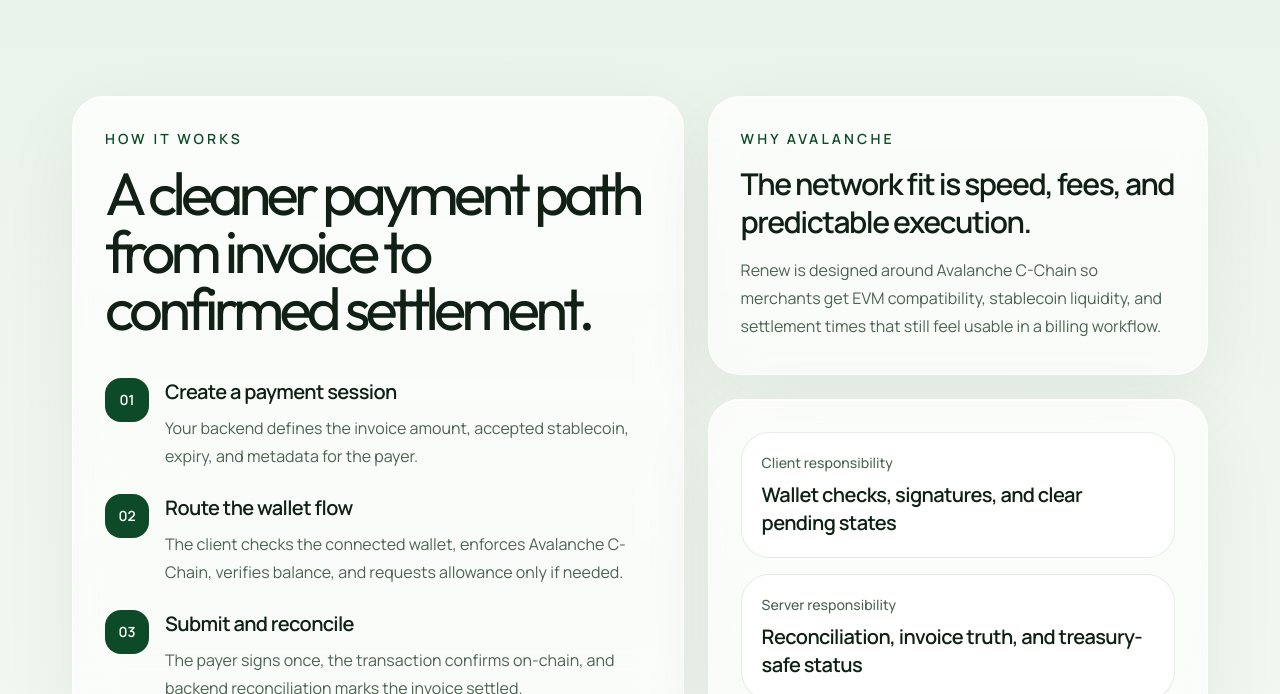
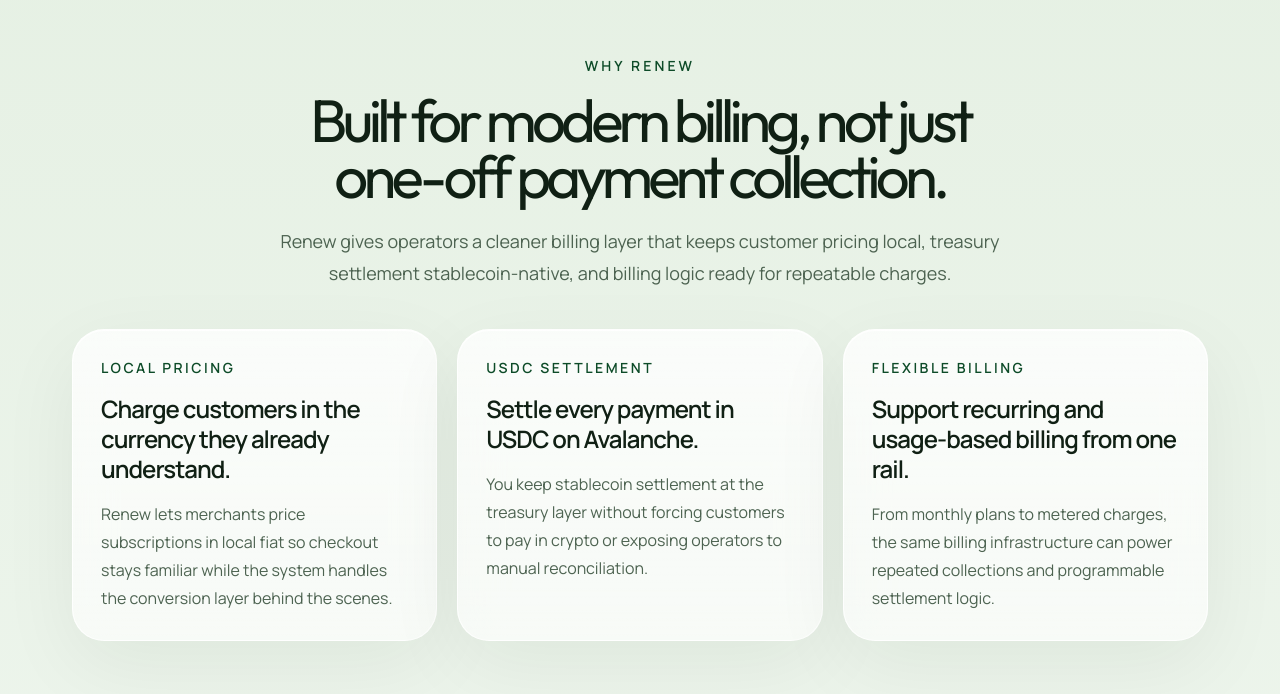
Before and after one commit to chigozzdevv/renew.sh, a Next.js app in the folder client/: page / in a window 1280 px wide. Shown: the part 2106-2800 px from the top of the page. Built offline with nearby package versions, Linux system fonts and the light colour scheme.

Commit message:
feat: add why renew section

```diff
--- a/client/app/page.tsx
+++ b/client/app/page.tsx
@@ -1,5 +1,6 @@
 import { Hero } from "@/components/landing/hero";
 import { Lead } from "@/components/landing/lead";
+import { WhyRenewSection } from "@/components/landing/product-section";
 import { BillingFlow } from "@/components/landing/billing-flow";
 import { Footer } from "@/components/landing/footer";
 import { Header } from "@/components/shared/header";
@@ -11,6 +12,7 @@ export default function Home() {
       <main>
         <Hero />
         <Lead />
+        <WhyRenewSection />
         <BillingFlow />
       </main>
       <Footer />
--- a/client/components/landing/lead.tsx
+++ b/client/components/landing/lead.tsx
@@ -43,7 +43,7 @@ export function Lead() {
   });
 
   return (
-    <section ref={sectionRef} className="relative min-h-[150svh] sm:min-h-[160svh] lg:min-h-[170svh]">
+    <section id="overview" ref={sectionRef} className="relative min-h-[150svh] sm:min-h-[160svh] lg:min-h-[170svh]">
       <div className="sticky top-[5.75rem] flex min-h-[calc(100svh-5.75rem)] items-start pt-6 sm:pt-8 lg:pt-10">
         <Container>
           <div className="mx-auto max-w-5xl">
--- a/client/components/landing/product-section.tsx
+++ b/client/components/landing/product-section.tsx
@@ -2,25 +2,29 @@ import { featureCards } from "@/lib/content";
 import { Container } from "@/components/ui/container";
 import { Reveal } from "@/components/ui/reveal";
 
-export function ProductSection() {
+export function WhyRenewSection() {
   return (
-    <section id="product" className="pb-24 pt-2">
+    <section id="why-renew" className="pb-24 pt-2 sm:pb-28">
       <Container>
-        <Reveal className="max-w-3xl">
+        <Reveal className="mx-auto max-w-3xl text-center">
           <p className="text-sm font-semibold uppercase tracking-[0.22em] text-[color:var(--brand)]">
-            Product surface
+            Why Renew
           </p>
           <h2 className="mt-4 font-display text-5xl leading-[0.94] tracking-[-0.08em] text-[color:var(--ink)] sm:text-6xl">
-            Built for the real billing path, not just the payment button.
+            Built for modern billing, not just one-off payment collection.
           </h2>
-          <p className="mt-5 max-w-2xl text-lg leading-8 text-[color:var(--muted)]">
-            The client is split around merchant operations, payer checkout, and a shared chain layer so the interface stays clean while settlement logic stays correct.
+          <p className="mt-5 text-lg leading-8 text-[color:var(--muted)]">
+            Renew gives operators a cleaner billing layer that keeps customer pricing local, treasury settlement stablecoin-native, and billing logic ready for repeatable charges.
           </p>
         </Reveal>
 
-        <div className="mt-10 grid gap-5 lg:grid-cols-3">
+        <div className="mt-10 grid gap-5 md:grid-cols-2 xl:grid-cols-3">
           {featureCards.map((card, index) => (
-            <Reveal key={card.title} delay={0.08 * (index + 1)} className="glow-panel p-6 sm:p-7">
+            <Reveal
+              key={card.title}
+              delay={0.08 * (index + 1)}
+              className="glow-panel h-full p-6 sm:p-7"
+            >
               <p className="text-sm font-semibold uppercase tracking-[0.18em] text-[color:var(--brand)]">
                 {card.eyebrow}
               </p>
--- a/client/lib/content.ts
+++ b/client/lib/content.ts
@@ -1,8 +1,9 @@
 import type { FeatureCard, FlowStep, NavItem, ProofItem } from "@/types/marketing";
 
 export const landingNav: NavItem[] = [
-  { label: "Product", href: "#product" },
-  { label: "How It Works", href: "#how-it-works" },
+  { label: "Overview", href: "#overview" },
+  { label: "Why Renew", href: "#why-renew" },
+  { label: "How it works", href: "#how-it-works" },
   { label: "Why Avalanche", href: "#network" },
 ];
 
@@ -31,22 +32,22 @@ export const supportedBillingCurrencies = [
 
 export const featureCards: FeatureCard[] = [
   {
-    eyebrow: "Billing",
-    title: "Issue invoices with stablecoin-native payment intent.",
+    eyebrow: "Local pricing",
+    title: "Charge customers in the currency they already understand.",
     body:
-      "Generate payment sessions with exact token amounts, expiry windows, and payer-safe metadata so merchants control the billing contract, not the browser."
+      "Renew lets merchants price subscriptions in local fiat so checkout stays familiar while the system handles the conversion layer behind the scenes."
   },
   {
-    eyebrow: "Settlement",
-    title: "Track the chain, but trust reconciled backend state.",
+    eyebrow: "USDC settlement",
+    title: "Settle every payment in USDC on Avalanche.",
     body:
-      "The UI can show pending writes and receipts, while your backend remains the source of truth for invoice settlement, confirmations, and retries."
+      "You keep stablecoin settlement at the treasury layer without forcing customers to pay in crypto or exposing operators to manual reconciliation."
   },
   {
-    eyebrow: "Treasury",
-    title: "Move from checkout to treasury visibility without a handoff.",
+    eyebrow: "Flexible billing",
+    title: "Support recurring and usage-based billing from one rail.",
     body:
-      "Give finance teams a clear view of payment status, token flows, and account-level exposure from the same system merchants use to collect."
+      "From monthly plans to metered charges, the same billing infrastructure can power repeated collections and programmable settlement logic."
   }
 ];
 
```
